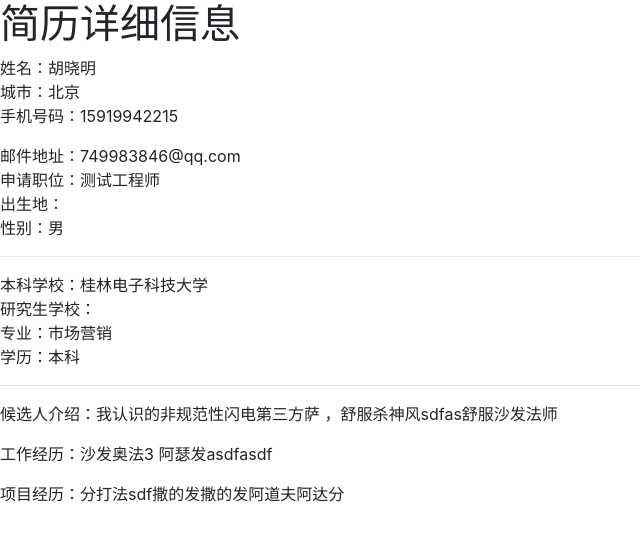
After one commit to LucasGini/recruitment, a Django app: page /resume/1/ in a window 1280 px wide. The commit adds this page. Shown: the top 541 px of the page, without its empty margins (0-640 px from the left). Run offline with Django 3.2, Linux system fonts and the light colour scheme; data comes from the database, SQL or seed files in the repository; both versions use the stored data as it was after the commit; some libraries are stand-ins or nearby versions.

Commit message:
environments.yaml create

```diff
--- a/recruitment/jobs/models.py
+++ b/recruitment/jobs/models.py
@@ -1,7 +1,7 @@
 from django.db import models
 from datetime import datetime
 from django.contrib.auth.models import User
-
+from interview.models import DEGREE_TYPE
 # Create your models here.
 
 
@@ -28,3 +28,36 @@ class Job(models.Model):
     creator = models.ForeignKey(User, verbose_name='创建人', on_delete=models.SET_NULL, null=True)
     created_date = models.DateTimeField(verbose_name='创建日期', default=datetime.now())
     modified_date = models.DateTimeField(verbose_name='修改时间', default=datetime.now())
+
+    class Meta:
+        verbose_name = '职位'
+        verbose_name_plural = '职位列表'
+
+
+class Resume(models.Model):
+    username = models.CharField(max_length=128, verbose_name='姓名')
+    applicant = models.ForeignKey(User, verbose_name='申请人', null=True, on_delete=models.SET_NULL)
+    city = models.CharField(max_length=128, verbose_name='城市')
+    phone = models.CharField(max_length=128, verbose_name='手机号')
+    email = models.EmailField(max_length=128, verbose_name='邮箱')
+    apply_position = models.CharField(max_length=128, verbose_name='应聘职位')
+    born_address = models.CharField(max_length=128, blank=True, verbose_name='生源地')
+    gender = models.CharField(max_length=128, blank=True, verbose_name='性别')
+
+    # 学习与学历信息
+    bachelor_school = models.CharField(max_length=128, blank=True, verbose_name='本科学校')
+    master_school = models.CharField(max_length=128, blank=True, verbose_name='研究生学校')
+    doctor_school = models.CharField(max_length=128, blank=True, verbose_name='博士生学校')
+    major = models.CharField(max_length=128, blank=True, verbose_name='专业')
+    degree = models.CharField(max_length=128, choices=DEGREE_TYPE, blank=True, verbose_name='学历')
+    create_date = models.DateTimeField(verbose_name='创建日期', default=datetime.now)
+    modified_date = models.DateTimeField(verbose_name='修改日期', default=datetime.now)
+
+    # 候选人自我介绍，工作经历，项目经历
+    candidate_introduction = models.TextField(max_length=1024, blank=True, verbose_name='自我介绍')
+    work_experience = models.TextField(max_length=1024, blank=True, verbose_name='工作经历')
+    project_experience = models.TextField(max_length=1024, blank=True, verbose_name='项目经历')
+
+    class Meta:
+        verbose_name = '简历'
+        verbose_name_plural = '简历列表'
--- a/recruitment/jobs/templates/job.html
+++ b/recruitment/jobs/templates/job.html
@@ -2,7 +2,6 @@
 {% block content %}
 
 <div style="margin:auto; width:50%">
-    <a href="/joblist" style="color:blue">返回职位列表</a>
     {% if job %}
     <div class="position_name">
         <h2>岗位名称：{{job.name}}</h2>
@@ -23,7 +22,7 @@
     </div>
 
     <div class="apply_position">
-        <input type="button" style="width:120px;background-color:lightblue;" value="申请"/>
+        <input type="button" style="width:120px;background-color:lightblue;" value="申请" onclick="location.href='/resume/add/?apply_position={{job.job_name}}&city={{job.city_name}}'"/>
     </div>
     {% else %}
     <p>职位不存在</p>
--- a/recruitment/jobs/templates/joblist.html
+++ b/recruitment/jobs/templates/joblist.html
@@ -1,7 +1,6 @@
 {% extends 'base.html' %}
 
 {% block content %}
-终于等到你，期待加入我们，用技术去探索一个新世界
 
 {% if job_list %}
     <ul>
--- /dev/null
+++ b/recruitment/jobs/templates/resume_detail.html
@@ -0,0 +1,27 @@
+{# Load the tag library #}
+{% load bootstrap4 %}
+
+{# Load CSS and JavaScript #}
+{% bootstrap_css %}
+{% bootstrap_javascript jquery='full' %}
+
+{# Display django.contrib.message as Bootstrap alerts #}
+{% bootstrap_messages %}
+
+<h1>简历详细信息</h1>
+<div> 姓名：{{object.username}}</div> <div>城市：{{object.city}}</div><div>手机号码：{{object.phone}}</div>
+<p></p>
+<div>邮件地址：{{object.email}}</div>
+<div>申请职位：{{object.apply_position}}</div>
+<div>出生地：{{object.born_address}}</div>
+<div>性别：{{object.gender}}</div>
+<hr>
+<div>本科学校：{{object.bachelor_school}}</div>
+<div>研究生学校：{{object.master_school}}</div>
+<div>专业：{{object.major}}</div>
+<div>学历：{{object.degree}}</div>
+<hr>
+
+<p>候选人介绍：{{object.candidate_introduction}}</p>
+<p>工作经历：{{object.work_experience}}</p>
+<p>项目经历：{{object.project_experience}}</p>
--- a/recruitment/jobs/urls.py
+++ b/recruitment/jobs/urls.py
@@ -1,9 +1,12 @@
 from django.conf.urls import url
+from django.urls import path
 from . import views
 urlpatterns = [
     # 职位列表
     url(r"^joblist/", views.joblist, name='joblist'),
     url(r"^job/(?P<job_id>\d+)/$", views.detail, name='detail'),
-    url(r"^$", views.joblist, name='name')
+    url(r"^$", views.joblist, name='name'),
+    path('resume/add/', views.ResumeCreateView.as_view(), name='resume-add'),
+    path('resume/<int:pk>/', views.ResumeDetailView.as_view(), name='resume-detail')
 
 ]
--- a/recruitment/jobs/views.py
+++ b/recruitment/jobs/views.py
@@ -1,10 +1,14 @@
 from django.shortcuts import render
 
 # Create your views here.
-from .models import Job
+from django.views.generic import DetailView
+
+from .models import Job, Resume
 from django.template import loader
-from django.http import HttpResponse, Http404
+from django.http import HttpResponse, Http404, HttpResponseRedirect
 from .models import Cities, JobTypes
+from django.views.generic.edit import CreateView, DeleteView
+from django.contrib.auth.mixins import LoginRequiredMixin
 
 
 def joblist(request):
@@ -16,7 +20,8 @@ def joblist(request):
         job.city_name = Cities[job.job_city][1]
         job.job_type = JobTypes[job.job_type][1]
 
-    return HttpResponse(template.render(context))
+    # return HttpResponse(template.render(context))
+    return render(request, 'joblist.html', context)
 
 
 def detail(request, job_id):
@@ -27,3 +32,38 @@ def detail(request, job_id):
         raise Http404("Job does not exist")
 
     return render(request, 'job.html', {'job': job})
+
+
+class ResumeDetailView(DetailView):
+    """
+    简历详情页
+    """
+    model = Resume
+    template_name = 'resume_detail.html'
+
+
+class ResumeCreateView(LoginRequiredMixin, CreateView):
+    """
+    简历职位页面
+    """
+    template_name = 'resume_form.html'
+    success_url = '/joblist/'
+    model = Resume
+    fields = ['username', 'city', 'phone',
+              'email', 'apply_position', 'gender',
+              'bachelor_school', 'master_school', 'major', 'degree',
+              'candidate_introduction', 'work_experience', 'project_experience']
+
+    # 从URL请求参数带入默认值
+    def get_initial(self):
+        initial = {}
+        for x in self.request.GET:
+            initial[x] = self.request.GET[x]
+        return initial
+
+    # 简历跟当前用户关联
+    def form_valid(self, form):
+        self.object = form.save(commit=False)
+        self.object.applicant = self.request.user
+        self.object.save()
+        return HttpResponseRedirect(self.get_success_url())
```
Also changed, not shown: recruitment/interview/admin.py (+19 -5 lines), recruitment/jobs/admin.py (+41 -1 lines), recruitment/jobs/templates/base.html (+27 -0 lines), recruitment/jobs/templates/resume_form.html (added, +21 -0 lines), recruitment/settings/base.py (+15 -14 lines), recruitment/settings/local.py (+4 -4 lines), recruitment/db.sqlite3, 1 other file.
